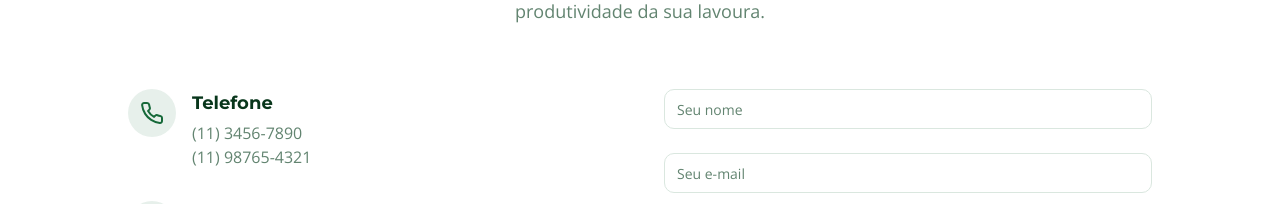
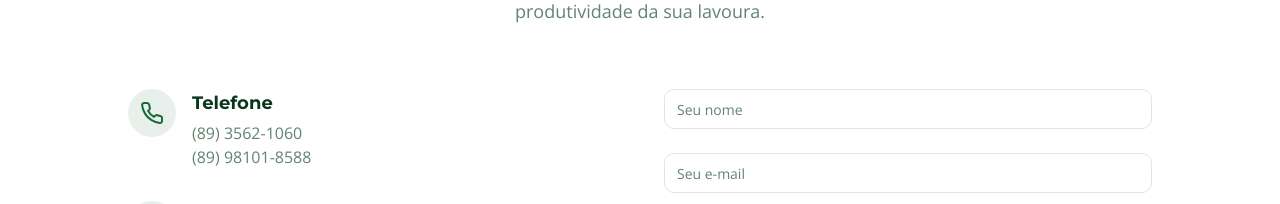
Before and after one commit to dantes2023/chrono-style-refine, a React (Vite) app: page / in a window 1280 px wide. Shown: the part 4960-5164 px from the top of the page. Built offline with nearby package versions, Linux system fonts and the light colour scheme; no server answers; the database is empty; the HTML template or start-up script is replaced by a standard one.

Commit message:
Preceding changes

```diff
--- a/src/components/Contact.tsx
+++ b/src/components/Contact.tsx
@@ -53,8 +53,8 @@ const Contact = () => {
               </div>
               <div>
                 <h3 className="font-heading font-bold text-foreground text-lg mb-1">Telefone</h3>
-                <p className="font-body text-muted-foreground">(11) 3456-7890</p>
-                <p className="font-body text-muted-foreground">(11) 98765-4321</p>
+                <p className="font-body text-muted-foreground">(89) 3562-1060</p>
+                <p className="font-body text-muted-foreground">(89) 98101-8588</p>
               </div>
             </div>
 
```
